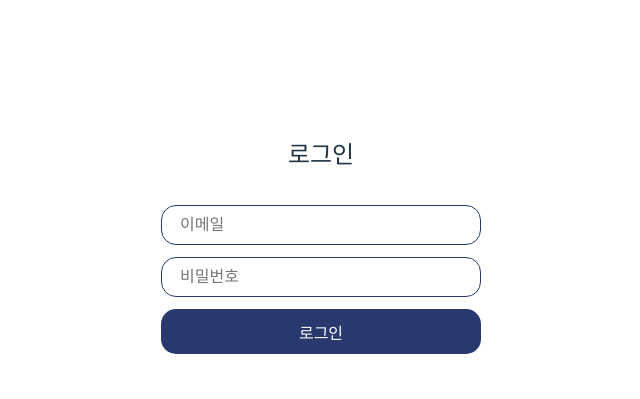
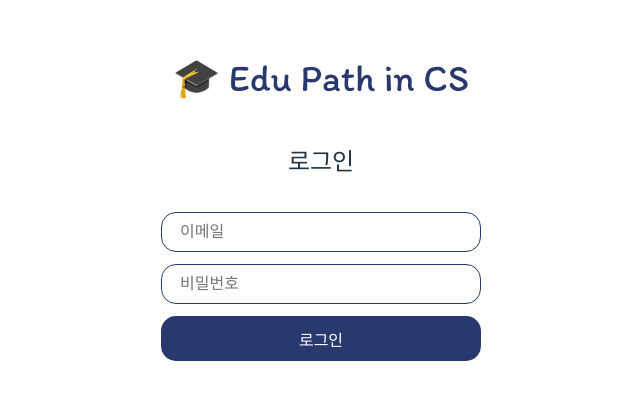
Before and after one commit to semothon/2025_TEAM_15_FE, a React app: page /login in a window 1280 px wide. Shown: the part 155-554 px from the top of the page, without its empty margins (319-959 px from the left). Built offline with nearby package versions, Linux system fonts and the light colour scheme; the HTML template or start-up script is replaced by a standard one; a web font is replaced by a local one.

Commit message:
🎨 style: #11 remove animation from 'SignUp' and 'Login' pages

```diff
--- a/src/pages/LogIn.jsx
+++ b/src/pages/LogIn.jsx
@@ -2,7 +2,7 @@
 
 import React, { useState } from 'react';
 import { useNavigate } from 'react-router-dom';
-import Animation from '../components/Animation';
+// import Animation from '../components/Animation';
 import '../styles/login.css';
 import '@fontsource/alkatra';
 import CONFIG from '../config';
@@ -49,7 +49,12 @@ const LogIn = () => {
       <div className="login-container">
         <div></div>
         <div className="login-box">
-          <Animation text="🎓Edu Path in CS" />
+          {/* <Animation text="🎓Edu Path in CS" /> */}
+
+          <div className="epic">
+            <h2>🎓 Edu Path in CS</h2>
+          </div>
+
           <div className="login-header">
             <h2>로그인</h2>
           </div>
--- a/src/pages/SignUp.jsx
+++ b/src/pages/SignUp.jsx
@@ -1,7 +1,7 @@
 // src/pages/SignUp.jsx
 
 import React, { useState } from 'react';
-import Animation from '../components/Animation';
+// import Animation from '../components/Animation';
 import '../styles/signup.css';
 import '@fontsource/alkatra';
 import CONFIG from '../config';
@@ -44,7 +44,7 @@ const SignUp = () => {
       }
     } catch (error) {
       console.error('에러 발생:', error);
-      setErrorMessage('인증 이메일 발송 중 오류 발생');
+      // setErrorMessage('인증 이메일 발송 중 오류 발생');
     }
   };
 
@@ -65,7 +65,7 @@ const SignUp = () => {
       }
     } catch (error) {
       console.error('에러 발생:', error);
-      setErrorMessage('인증 코드 확인 중 오류 발생');
+      // setErrorMessage('인증 코드 확인 중 오류 발생');
     }
   };
 
@@ -76,7 +76,12 @@ const SignUp = () => {
   return (
     <>
       <div className="signup-container">
-        <Animation text="🎓Edu Path in CS" />
+        {/* <Animation text="🎓Edu Path in CS" /> */}
+
+        <div className="epic">
+          <h2>🎓 Edu Path in CS</h2>
+        </div>
+
         <div className="signup-header">
           <h2>계정 만들기</h2>
         </div>
--- a/src/styles/login.css
+++ b/src/styles/login.css
@@ -6,6 +6,14 @@
   align-items: center;
   height: 100vh;
   margin-top: -110px;
+}
+
+.epic h2 {
+  font-size: 38px;
+  font-weight: bold;
+  margin-bottom: 5px;
+  color: var(--primary-color);
+  font-family: 'Itim', cursive;
 }
 
 .login-box {
--- a/src/styles/signup.css
+++ b/src/styles/signup.css
@@ -7,6 +7,14 @@
   align-items: center;
   height: 100vh;
   margin-top: -110px;
+}
+
+.epic h2 {
+  font-size: 38px;
+  font-weight: bold;
+  margin-bottom: 5px;
+  color: var(--primary-color);
+  font-family: 'Itim', cursive;
 }
 
 .signup-header {
```
